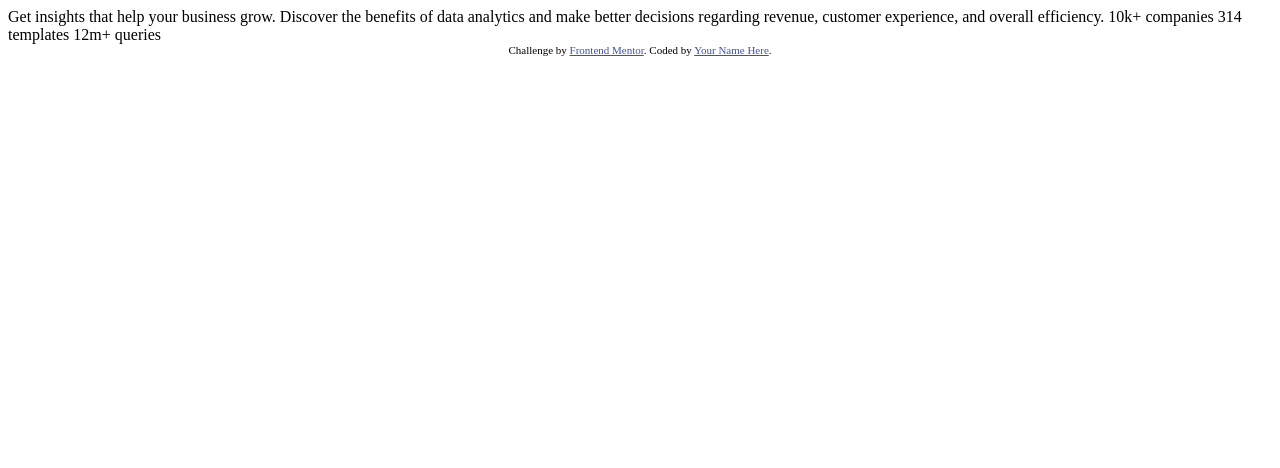
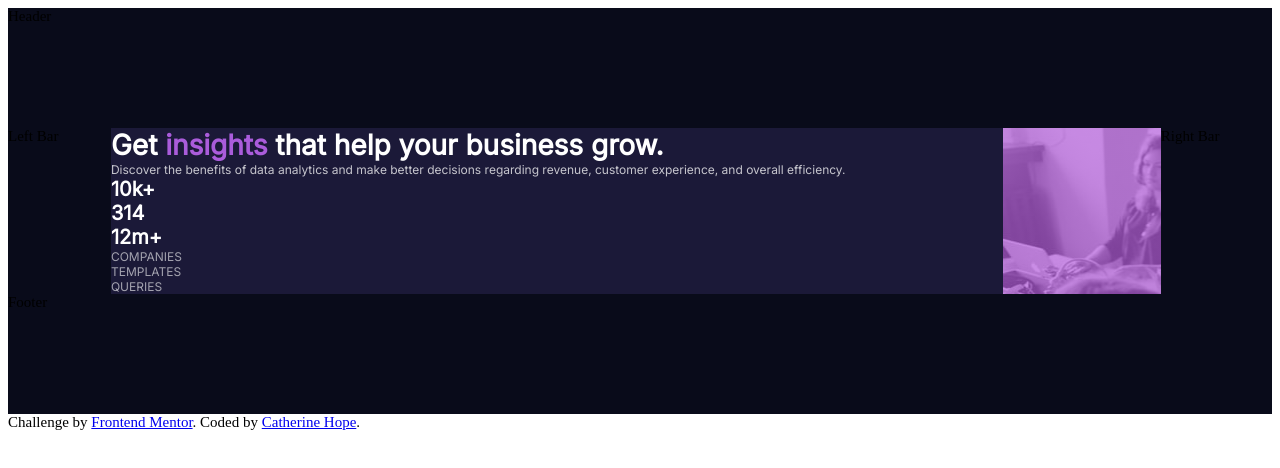
Before and after one commit to cmhope/StatsPreview, a plain HTML site: page index.html in a window 1280 px wide. Drawn offline with Linux system fonts and the light colour scheme.

Commit message:
Progressive

```diff
--- a/index.html
+++ b/index.html
@@ -4,30 +4,163 @@
     <meta charset="UTF-8">
     <meta name="viewport" content="width=device-width, initial-scale=1.0"> <!-- displays site properly based on user's device -->
 
+    <link href='https://fonts.googleapis.com/css?family=Lexend Deca' rel='stylesheet'>
+    <link href='https://fonts.googleapis.com/css?family=Inter' rel='stylesheet'>
+
     <link rel="icon" type="image/png" sizes="32x32" href="./images/favicon-32x32.png">
+    <!--<link rel="" type="image/jpg" sizes="540x446" href="./images/image-header-desktop.jpg">-->
+    <!--<link rel="" type="image/jpg" sizes="654x480" href="./images/image-header-mobile.jpg">-->
+
+
 
     <title>Frontend Mentor | Stats preview card component</title>
 
     <!-- Feel free to remove these styles or customise in your own stylesheet 👍 -->
-  <style>
+    <!--<style>
       .attribution { font-size: 11px; text-align: center; }
       .attribution a { color: hsl(228, 45%, 44%); }
+    </style>-->
+
+    <style>
+
+        body {
+            font-size: 15px;
+            /*background-color: hsl(233, 47%, 7%);*/
+        }
+
+
+        .item1 {
+            grid-area: header;
+            background-color: hsl(233, 47%, 7%);
+            height: 8em;
+            grid-row: 1;
+            grid-column: 1 / span 8;
+        }
+
+        .item2 {
+            grid-area: left_bar;
+            background-color: hsl(233, 47%, 7%);
+            grid-row: 2 / span 7;
+            grid-column: 1;
+        }
+
+        .item3 {
+            grid-area: left_block;
+            background-color: hsl(244, 38%, 16%);
+            font-family: Inter;
+            grid-row: 2;
+            grid-column: 2 / span 3;
+        }
+
+            .item3.header {
+                color: hsl(0, 0%, 100%);
+                font-weight: 700;
+                font-size: 28px;
+            }
+
+            .item3.paragraph {
+                color: hsla(0, 0%, 100%, 0.75);
+                font-weight: 400;
+                font-size: 12px;
+            }
+
+            .item3.stats {
+                color: hsl(0, 0%, 100%);
+                font-weight: 700;
+                font-size: 20px;
+            }
+
+            .item3.stats_header {
+                font-family: Lexend Deca;
+                color: hsla(0, 0%, 100%, 0.6);
+                font-size: 12px;
+                text-transform: uppercase;
+                font-weight: 400;
+            }
+
+        .item4 {
+            grid-area: right_block;
+            color: #FFFFFF;
+            grid-row: 2;
+            grid-column: 5 / span 3;
+        }
+
+            .item4.desk_image {
+                background: linear-gradient( rgba(179, 92, 219, .7), rgba(179, 92, 219, .7) ), url('./images/image-header-desktop.jpg');
+            }
+
+        .item5 {
+            grid-area: right_bar;
+            background-color: hsl(233, 47%, 7%);
+            grid-row: 2;
+            grid-column: 8;
+        }
+
+        .item6 {
+            grid-area: footer;
+            background-color: hsl(233, 47%, 7%);
+            height: 8em;
+            grid-row: 6;
+            grid-column: 1 / span 8;
+        }
+
+        div.mobile_image {
+            content: url('./images/image-header-mobile.jpg');
+        }
+
+
+        .grid-container {
+            display: grid;
+            /*grid-template-areas:
+                'header header header header header header header header'
+                'left_bar left_block left_block left_block right_block right_block right_block right_bar'
+                'left_bar left_block left_block left_block right_block right_block right_block right_bar'
+                'left_bar left_block left_block left_block right_block right_block right_block right_bar'
+                'footer footer footer footer footer footer footer footer';*/
+            /*grid-template-columns:;*/
+            /*grid-template-rows:;*/
+        }
+
+        .grid-container > div {
+        }
+
     </style>
 </head>
+
+
 <body>
 
-  Get insights that help your business grow.
-
-  Discover the benefits of data analytics and make better decisions regarding revenue, customer
-  experience, and overall efficiency.
-
-  10k+ companies
-  314 templates
-  12m+ queries
+    <div class="grid-container">
+        <div class="item1">Header</div>
+        <div class="item2">Left Bar</div>
+        <div class="item3">
+            <div class="item3 header">
+                Get<span style="color: hsl(277, 64%, 61%);"> insights</span> that help your business grow.
+            </div>
+            <div class="item3 paragraph">
+                Discover the benefits of data analytics and make better decisions regarding revenue, customer experience, and overall efficiency.
+            </div>
+            <div class="item3 stats">
+                <div class="item3">10k+</div>
+                <div class="item3">314</div>
+                <div class="item3">12m+</div>
+            </div>
+            <div class="item3 stats_header">
+                <div class="item3">companies</div>
+                <div class="item3">templates</div>
+                <div class="item3">queries</div>
+            </div>
+        </div>
+        <div class="item4 desk_image"></div>
+        <div class="item5">Right Bar</div>
+        <div class="item6">Footer</div>
+    </div>
 
     <div class="attribution">
-    Challenge by <a href="https://www.frontendmentor.io?ref=challenge" target="_blank">Frontend Mentor</a>.
-    Coded by <a href="#">Your Name Here</a>.
+        Challenge by
+        <a href="https://www.frontendmentor.io?ref=challenge" target="_blank">Frontend Mentor</a>.
+        Coded by
+        <a href="#">Catherine Hope</a>.
     </div>
 </body>
 </html>
```
Lines whose indentation alone changed are shown as unchanged.
